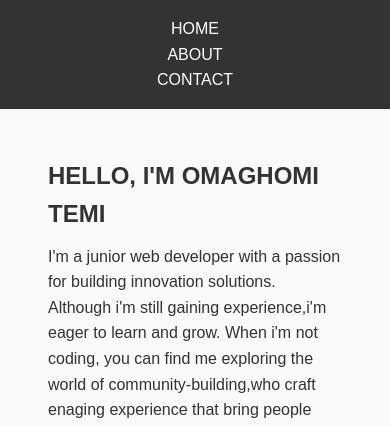
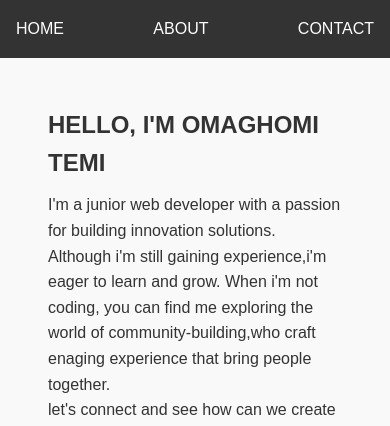
Before and after one commit to temiomas/PROFILEPAGE2, a plain HTML site: page index.html in a window 390 px wide. Shown: the top 426 px of the page. Drawn offline with Linux system fonts and the light colour scheme.

Commit message:
Update index.html

```diff
--- a/index.html
+++ b/index.html
@@ -87,7 +87,7 @@
         }
         @media (max-width:480px) {
               header nav ul{
-                flex-direction: column;
+                display:flex;
             }
             header nav ul li{
                 margin-right: 0;
```
